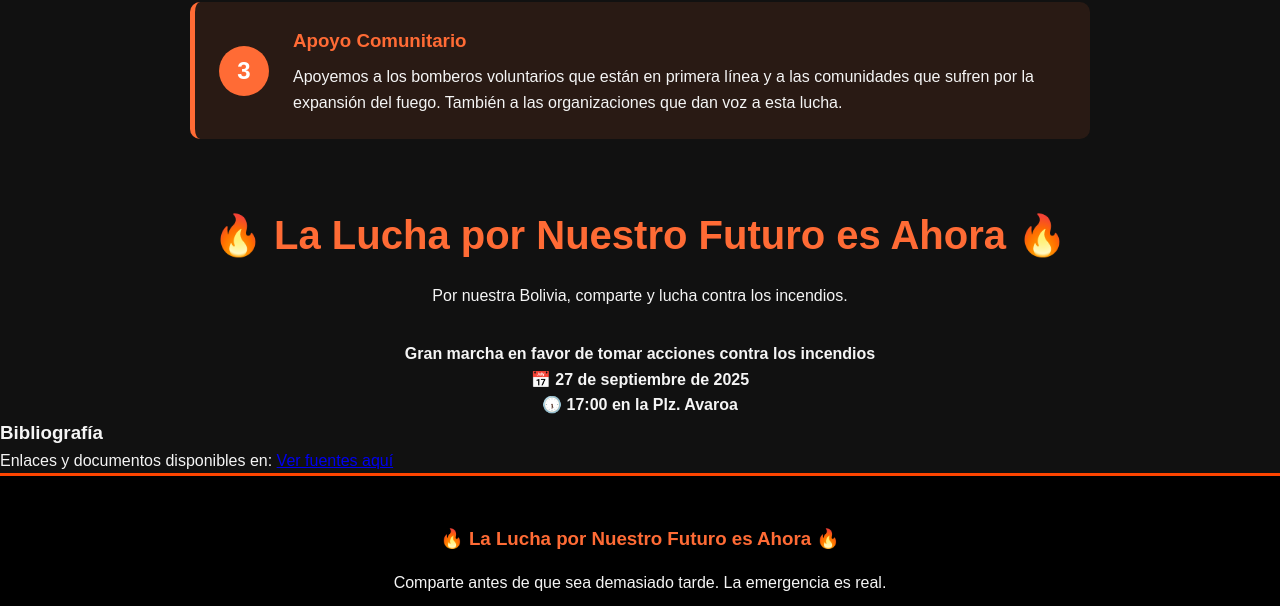
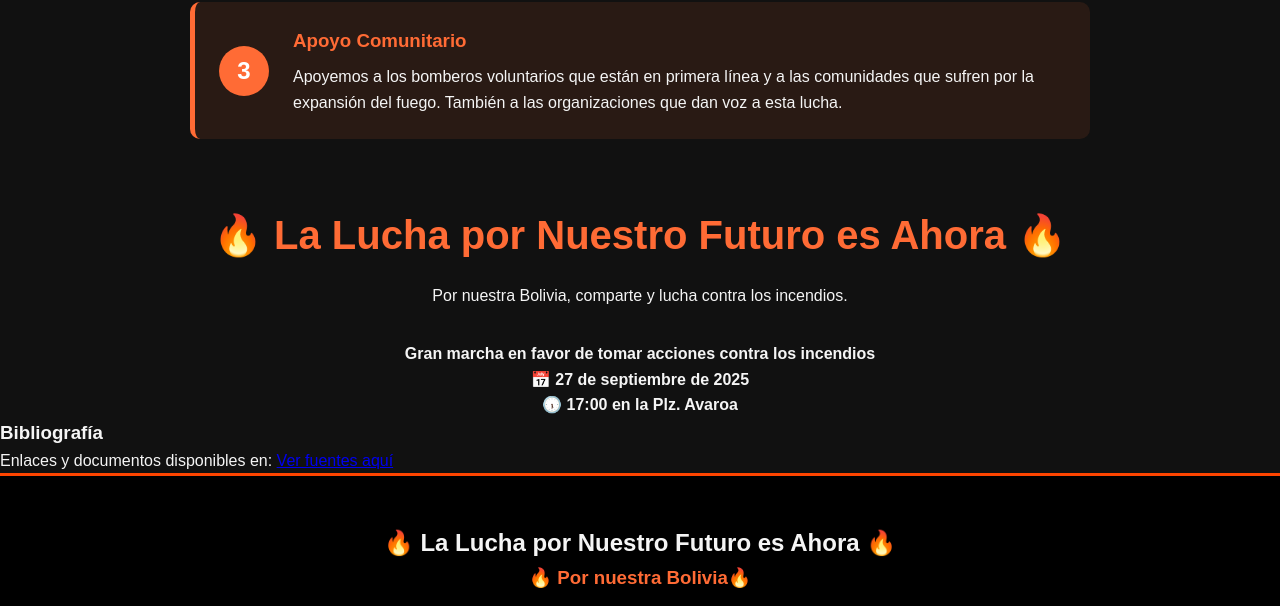
Before and after one commit to CharlieFTXW/bolivia-en-llamas, a plain HTML site: page index.html in a window 1280 px wide. Shown: the part 3255-3861 px from the top of the page. Drawn offline with Linux system fonts and the light colour scheme.

Commit message:
Add files via upload

```diff
--- a/index.html
+++ b/index.html
@@ -201,7 +201,8 @@
 
     <!-- PIE DE PÁGINA -->
     <footer class="footer">
-        <h3>🔥 La Lucha por Nuestro Futuro es Ahora 🔥</h3>
+        <h2>🔥 La Lucha por Nuestro Futuro es Ahora 🔥</h2>
+        <h3>🔥 Por nuestra Bolivia🔥</h3>
         <p>Comparte antes de que sea demasiado tarde. La emergencia es real.</p>
         <div class="social-links">
             <a href="#"><i class="fab fa-facebook"></i></a>
```
